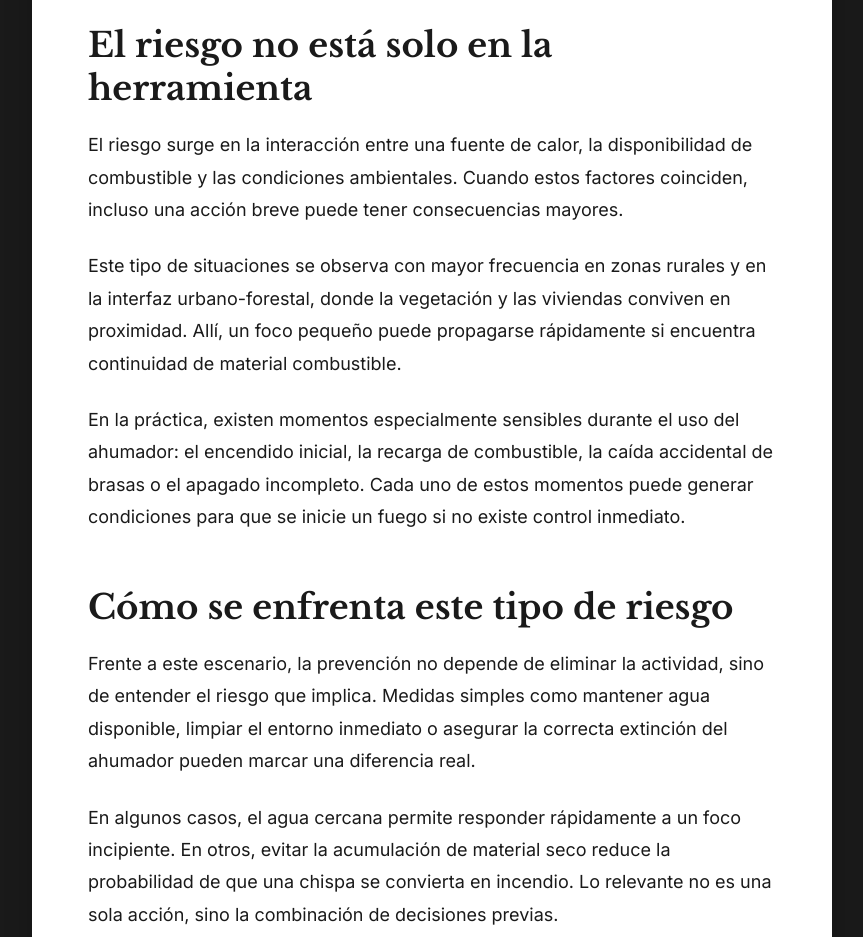
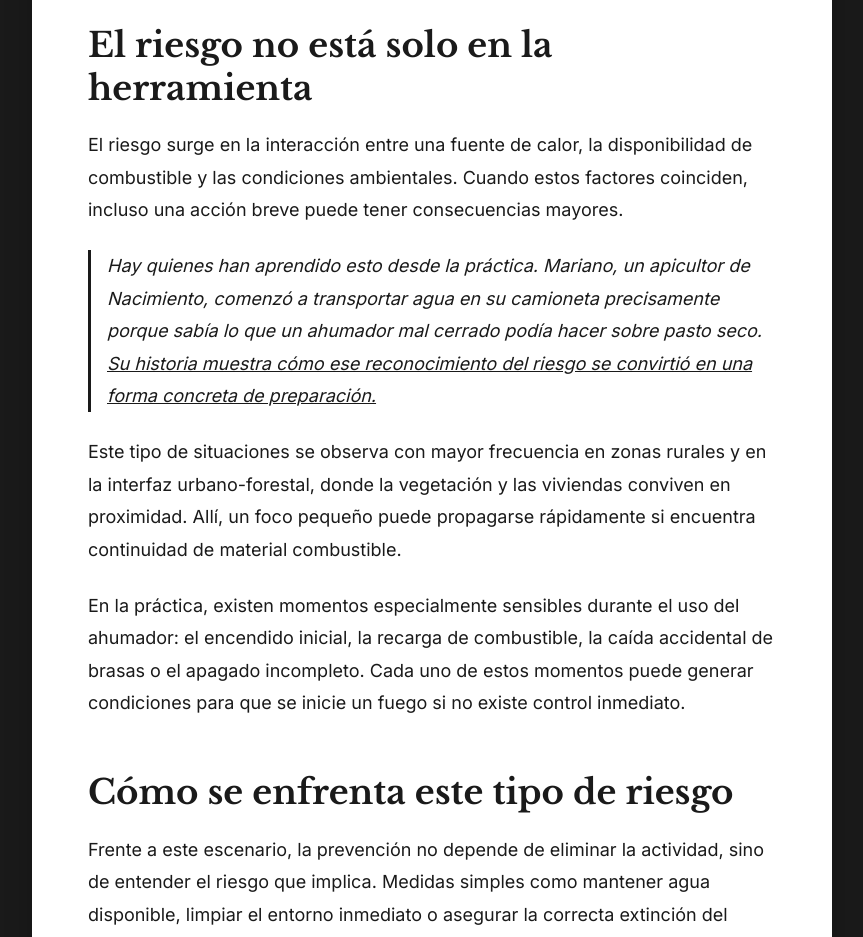
Before and after one commit to diegoestesi-byte/El-Espejo-de-Fuego, a Jekyll site: the page built from articulos/Claves del riesgo/01-clave-agua-riesgo.html, in a window 1280 px wide. Shown: the part 1773-2710 px from the top of the page, without its empty margins (208-1071 px from the left). Built offline with Jekyll 4.4.1, drawn with Linux system fonts in a browser that asks for light colours; some of the changed text lies outside the part shown.

Commit message:
Actualizar clave de riesgo de ahumadores y enlaces relacionados

```diff
--- a/articulos/Claves del riesgo/01-clave-agua-riesgo.html
+++ b/articulos/Claves del riesgo/01-clave-agua-riesgo.html
@@ -17,7 +17,10 @@ permalink: /claves-del-riesgo/ahumadores-riesgo/
     <p class="note-meta">Claves del riesgo · Nota breve · Explicador</p>
     <h1>Cuando una herramienta cotidiana puede iniciar un incendio</h1>
     <p class="note-deck">
-      El uso de ahumadores en apicultura muestra cómo una práctica productiva habitual puede transformarse en un punto de ignición cuando se combina con brasas activas, vegetación seca y condiciones ambientales favorables al fuego.
+      El uso de ahumadores en apicultura muestra cómo una práctica productiva
+      habitual puede transformarse en un punto de ignición cuando se combina
+      con brasas activas, vegetación seca y condiciones ambientales favorables
+      al fuego.
     </p>
   </div>
 </section>
@@ -26,75 +29,120 @@ permalink: /claves-del-riesgo/ahumadores-riesgo/
   <article class="note-article">
 
     <p class="note-lead">
-      No todos los incendios comienzan con grandes eventos. Muchos se inician en actividades cotidianas que, en determinadas condiciones, pueden transformarse en focos de ignición. La apicultura es un ejemplo claro de esta situación.
+      No todos los incendios comienzan con grandes eventos. Muchos se inician
+      en actividades cotidianas que, en determinadas condiciones, pueden
+      transformarse en focos de ignición. La apicultura es un ejemplo claro
+      de esta situación.
     </p>
 
     <div class="note-image-block">
-      <img src="{{ '/images/mariano-campo.jpg' | relative_url }}" alt="Trabajo apícola en entorno rural expuesto a incendios forestales">
+      <img src="{{ '/images/mariano-campo.jpg' | relative_url }}"
+           alt="Trabajo apícola en entorno rural expuesto a incendios forestales">
       <p class="note-caption">
-        En contextos rurales, el uso de herramientas con brasas forma parte de prácticas habituales que pueden implicar riesgo de incendio.
+        En contextos rurales, el uso de herramientas con brasas forma parte
+        de prácticas habituales que pueden implicar riesgo de incendio.
       </p>
     </div>
 
     <p>
-      El ahumador es una herramienta fundamental en el manejo de colmenas. Funciona a partir de una combustión controlada que genera humo para reducir la agresividad de las abejas. Sin embargo, esta misma característica implica la presencia constante de brasas activas y la posible expulsión de partículas incandescentes.
+      El ahumador es una herramienta fundamental en el manejo de colmenas.
+      Funciona a partir de una combustión controlada que genera humo para
+      reducir la agresividad de las abejas. Sin embargo, esta misma
+      característica implica la presencia constante de brasas activas y la
+      posible expulsión de partículas incandescentes.
     </p>
 
     <p>
-      En condiciones normales, su uso es una práctica segura y extendida. El problema aparece cuando se combina con ciertos factores del entorno: pastizales secos, acumulación de hojarasca, viento o altas temperaturas. En esos escenarios, una chispa o una brasa puede ser suficiente para iniciar un fuego.
+      En condiciones normales, su uso es una práctica segura y extendida.
+      El problema aparece cuando se combina con ciertos factores del entorno:
+      pastizales secos, acumulación de hojarasca, viento o altas temperaturas.
+      En esos escenarios, una chispa o una brasa puede ser suficiente para
+      iniciar un fuego.
     </p>
 
     <h2>El riesgo no está solo en la herramienta</h2>
 
     <p>
-      El riesgo surge en la interacción entre una fuente de calor, la disponibilidad de combustible y las condiciones ambientales. Cuando estos factores coinciden, incluso una acción breve puede tener consecuencias mayores.
+      El riesgo surge en la interacción entre una fuente de calor, la
+      disponibilidad de combustible y las condiciones ambientales. Cuando
+      estos factores coinciden, incluso una acción breve puede tener
+      consecuencias mayores.
+    </p>
+
+    <p class="note-crosslink">
+      Hay quienes han aprendido esto desde la práctica. Mariano, un apicultor
+      de Nacimiento, comenzó a transportar agua en su camioneta precisamente
+      porque sabía lo que un ahumador mal cerrado podía hacer sobre pasto seco.
+      <a href="{{ '/historias/medidas-directas/agua-mariano/' | relative_url }}">Su historia muestra cómo ese reconocimiento del riesgo se convirtió en una forma concreta de preparación.</a>
     </p>
 
     <p>
-      Este tipo de situaciones se observa con mayor frecuencia en zonas rurales y en la interfaz urbano-forestal, donde la vegetación y las viviendas conviven en proximidad. Allí, un foco pequeño puede propagarse rápidamente si encuentra continuidad de material combustible.
+      Este tipo de situaciones se observa con mayor frecuencia en zonas rurales
+      y en la interfaz urbano-forestal, donde la vegetación y las viviendas
+      conviven en proximidad. Allí, un foco pequeño puede propagarse rápidamente
+      si encuentra continuidad de material combustible.
     </p>
 
     <p>
-      En la práctica, existen momentos especialmente sensibles durante el uso del ahumador: el encendido inicial, la recarga de combustible, la caída accidental de brasas o el apagado incompleto. Cada uno de estos momentos puede generar condiciones para que se inicie un fuego si no existe control inmediato.
+      En la práctica, existen momentos especialmente sensibles durante el uso
+      del ahumador: el encendido inicial, la recarga de combustible, la caída
+      accidental de brasas o el apagado incompleto. Cada uno de estos momentos
+      puede generar condiciones para que se inicie un fuego si no existe control
+      inmediato.
     </p>
 
     <h2>Cómo se enfrenta este tipo de riesgo</h2>
 
     <p>
-      Frente a este escenario, la prevención no depende de eliminar la actividad, sino de entender el riesgo que implica. Medidas simples como mantener agua disponible, limpiar el entorno inmediato o asegurar la correcta extinción del ahumador pueden marcar una diferencia real.
+      Frente a este escenario, la prevención no depende de eliminar la
+      actividad, sino de entender el riesgo que implica. Medidas simples
+      como mantener agua disponible, limpiar el entorno inmediato o asegurar
+      la correcta extinción del ahumador pueden marcar una diferencia real.
     </p>
 
     <p>
-      En algunos casos, el agua cercana permite responder rápidamente a un foco incipiente. En otros, evitar la acumulación de material seco reduce la probabilidad de que una chispa se convierta en incendio. Lo relevante no es una sola acción, sino la combinación de decisiones previas.
+      En algunos casos, el agua cercana permite responder rápidamente a un
+      foco incipiente. En otros, evitar la acumulación de material seco reduce
+      la probabilidad de que una chispa se convierta en incendio. Lo relevante
+      no es una sola acción, sino la combinación de decisiones previas.
+    </p>
+
+    <p class="note-crosslink">
+      Pero mantener agua cerca tiene sus propios límites. Cuando el fuego
+      escala, la disponibilidad del recurso no siempre es suficiente.
+      <a href="{{ '/conocimiento-y-datos/preparacion/agua-preparacion/' | relative_url }}">La evidencia sobre qué factores determinan realmente la preparación frente a un incendio desarrolla esa pregunta con más detalle.</a>
     </p>
 
     <p class="note-closing">
-      Muchas veces, el riesgo no está en lo extraordinario, sino en lo habitual. Reconocer cómo una práctica cotidiana puede interactuar con el entorno permite anticipar situaciones críticas y reducir la probabilidad de que un incendio comience. En apicultura, cuidar esos detalles también es una forma de proteger el trabajo de toda una temporada: que la producción de una miel dulce no termine convertida en un trago amargo.
+      Muchas veces, el riesgo no está en lo extraordinario, sino en lo habitual.
+      Reconocer cómo una práctica cotidiana puede interactuar con el entorno
+      permite anticipar situaciones críticas y reducir la probabilidad de que
+      un incendio comience. En apicultura, cuidar esos detalles también es una
+      forma de proteger el trabajo de toda una temporada: que la producción de
+      una miel dulce no termine convertida en un trago amargo.
     </p>
 
     <section class="related-content">
-      <h3>Este concepto se conecta con</h3>
-      {% assign related_story_page = nil %}
-      {% assign related_synthesis_page = nil %}
-      {% for item in site.pages %}
-        {% if item.permalink == page.related_story %}
-          {% assign related_story_page = item %}
-        {% endif %}
-        {% if item.permalink == page.related_synthesis %}
-          {% assign related_synthesis_page = item %}
-        {% endif %}
-      {% endfor %}
+      <h3>Explorar este tema</h3>
       <ul>
-        {% if related_story_page %}
-          <li><a href="{{ related_story_page.url | relative_url }}">Historia: {{ related_story_page.title }}</a></li>
-        {% else %}
-          <li>Historia relacionada: Próximamente.</li>
-        {% endif %}
-        {% if related_synthesis_page %}
-          <li><a href="{{ related_synthesis_page.url | relative_url }}">Síntesis: {{ related_synthesis_page.title }}</a></li>
-        {% else %}
-          <li>Síntesis relacionada: Próximamente.</li>
-        {% endif %}
+        <li>
+          <a href="{{ '/historias/medidas-directas/agua-mariano/' | relative_url }}">
+            <strong>Historia — El que guarda siempre tiene</strong>
+          </a>
+          <p>Mariano es apicultor en Nacimiento y sabe bien lo que un ahumador
+          mal cerrado puede hacer sobre pasto seco. Esta crónica muestra cómo
+          ese conocimiento del riesgo se convirtió, con el tiempo, en una forma
+          concreta de prepararse frente al fuego.</p>
+        </li>
+        <li>
+          <a href="{{ '/conocimiento-y-datos/preparacion/agua-preparacion/' | relative_url }}">
+            <strong>Síntesis — El agua disponible no es suficiente</strong>
+          </a>
+          <p>Mantener agua cerca es una medida real, pero la evidencia muestra
+          que no alcanza por sí sola. Esta síntesis explica qué otros factores
+          —el entorno inmediato, los materiales de la vivienda, las decisiones
+          previas— determinan el resultado cuando llega el fuego.</p>
+        </li>
       </ul>
     </section>
 
--- a/style.css
+++ b/style.css
@@ -1608,3 +1608,14 @@ p {
     height: 48px;
   }
 }
+
+.note-crosslink {
+  font-style: italic;
+  border-left: 3px solid currentColor;
+  padding-left: 1rem;
+  margin: 1.5rem 0;
+}
+
+.note-crosslink a {
+  text-decoration: underline;
+}
```
